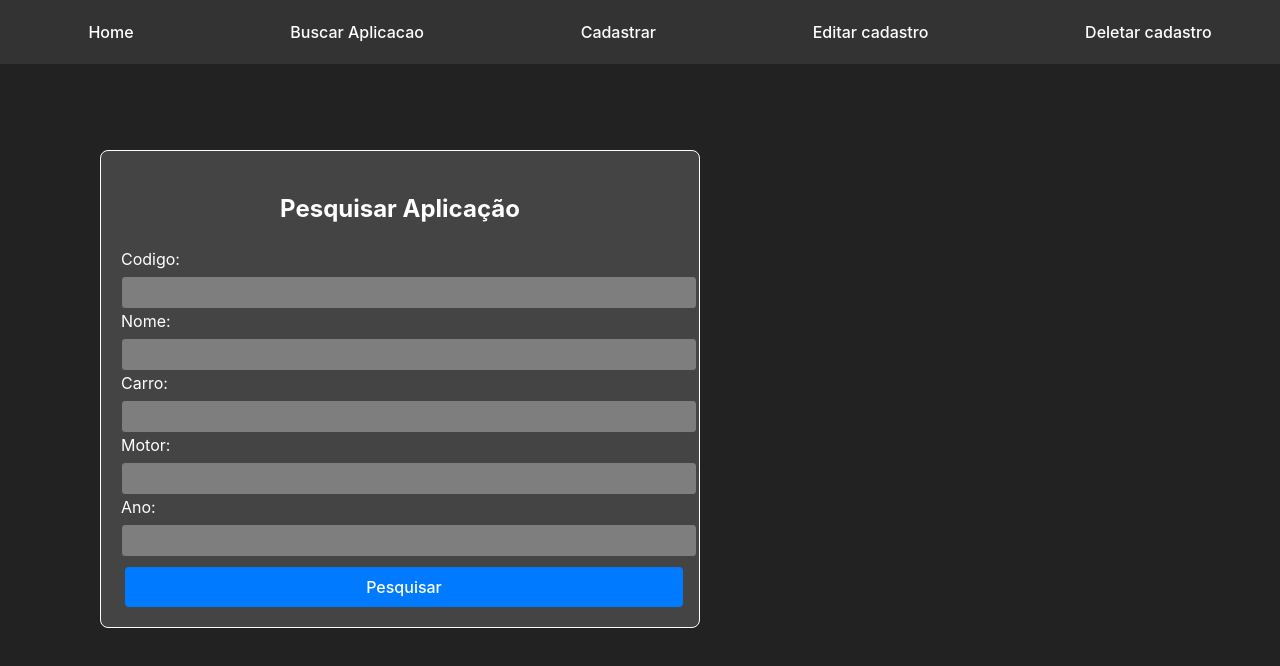
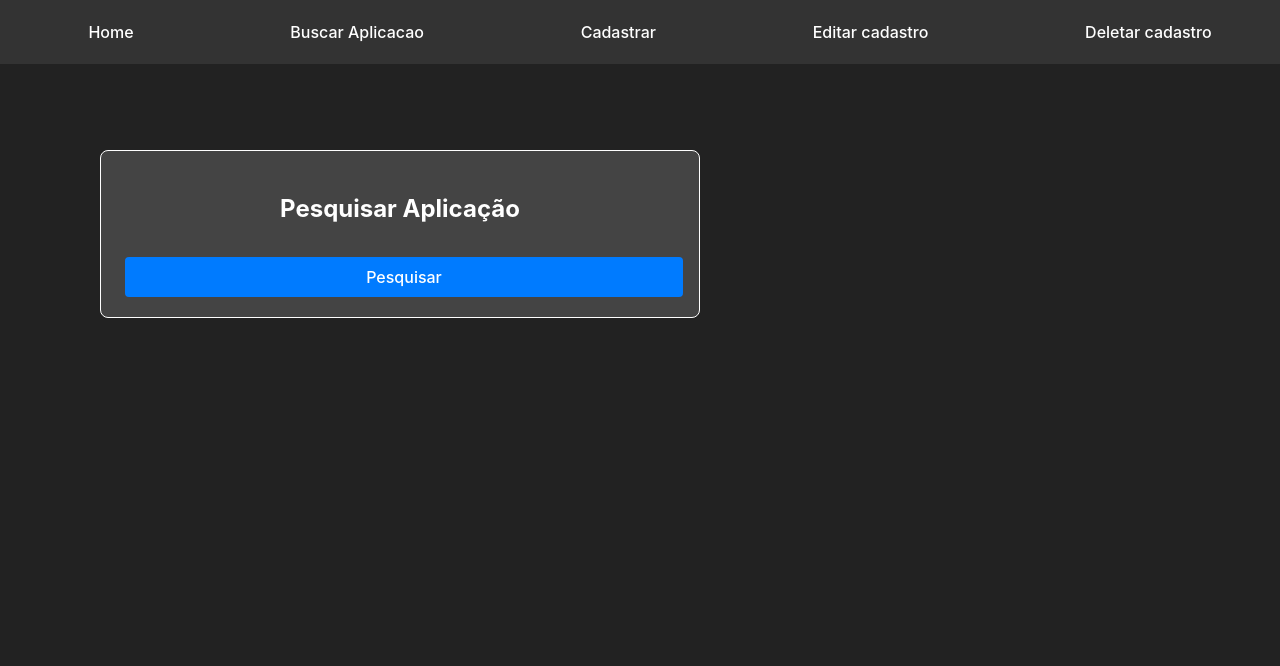
Before and after one commit to SchuGabriel/catalogo, a React (Vite) app: page /pesquisar in a window 1280 px wide. Shown: the top 666 px of the page. Built offline with nearby package versions, Linux system fonts and the light colour scheme.

Commit message:
inlcuido botao deletar

```diff
--- a/src/componentes/Pesquisar.jsx
+++ b/src/componentes/Pesquisar.jsx
@@ -43,35 +43,31 @@ const Pesquisar = () => {
     }
   };
 
+  const handleDelete = async (index) => {
+    const itemDelet = resultados[index];
+    console.log("Deletando: ", itemDelet);
+    try {
+      await axios.post('http://localhost:4000/deletar', itemDelet);
+      alert('Aplicação deletada com sucesso!');
+      const updatedResults = [...resultados];
+      updatedResults.splice(index, 1);
+      setResultados(updatedResults);
+    } catch (error) {
+      console.error('Erro ao deletar a aplicação:', error);
+      alert('Erro ao deletar a aplicação. Por favor, tente novamente.');
+    }
+  };
+
+  const handleEdit = async (index) => {
+    // Implementar lógica de edição
+  };
+
   return (
     <div className='container'>
       <div className='form-container'>
         <h2>Pesquisar Aplicação</h2>
         <form onSubmit={handleSubmit}>
-          <div className="form-row">
-            <div className="form-group">
-              <label>Codigo:</label>
-              <input type="text" name="codigo" value={formulario.codigo} onChange={handleChange} />
-            </div>
-            <div className="form-group">
-              <label>Nome:</label>
-              <input className='input' type="text" name="nome" value={formulario.nome} onChange={handleChange} />
-            </div>
-          </div>
-          <div className="form-row">
-            <div className="form-group">
-              <label>Carro:</label>
-              <input type="text" name="carro" value={formulario.carro} onChange={handleChange} />
-            </div>
-            <div className="form-group">
-              <label>Motor:</label>
-              <input type="text" name="motor" value={formulario.motor} onChange={handleChange} />
-            </div>
-            <div className="form-group">
-              <label>Ano:</label>
-              <input type="text" name="ano" value={formulario.ano} onChange={handleChange} />
-            </div>
-          </div>
+          {/* Inputs do formulário */}
           <button type="submit">Pesquisar</button>
         </form>
         {erro && <p>{erro}</p>}
@@ -87,6 +83,10 @@ const Pesquisar = () => {
                   <p>Carro: {item.carro}</p>
                   <p>Motor: {item.motor}</p>
                   <p>Ano: {item.ano}</p>
+                  <div className="button-group">
+                    <button onClick={() => handleEdit(index)}>Editar</button>
+                    <button onClick={() => handleDelete(index)}>Deletar</button>
+                  </div>
                 </div>
               </li>
             ))}
--- a/style/style.css
+++ b/style/style.css
@@ -104,3 +104,22 @@ button[type="submit"]:hover {
 .result-group p {
   margin: 5px 0;
 }
+
+.result-item {
+  position: relative;
+}
+
+.button-group {
+  position: absolute;
+  top: 10px;
+  right: 10px;
+}
+
+.edit-button {
+  margin-right: 5px;
+}
+
+.delete-button {
+  background-color: red;
+  color: white;
+}
```
